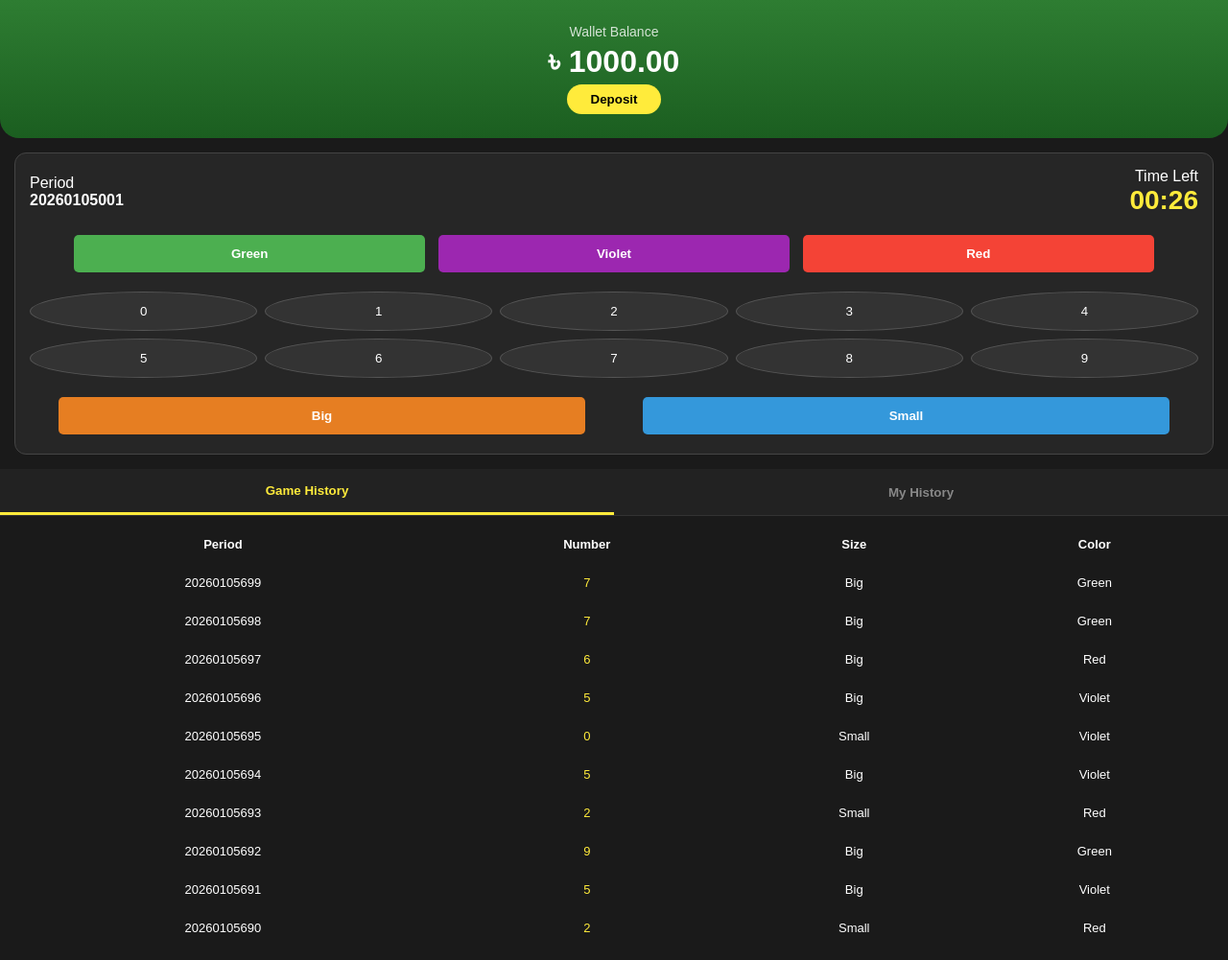
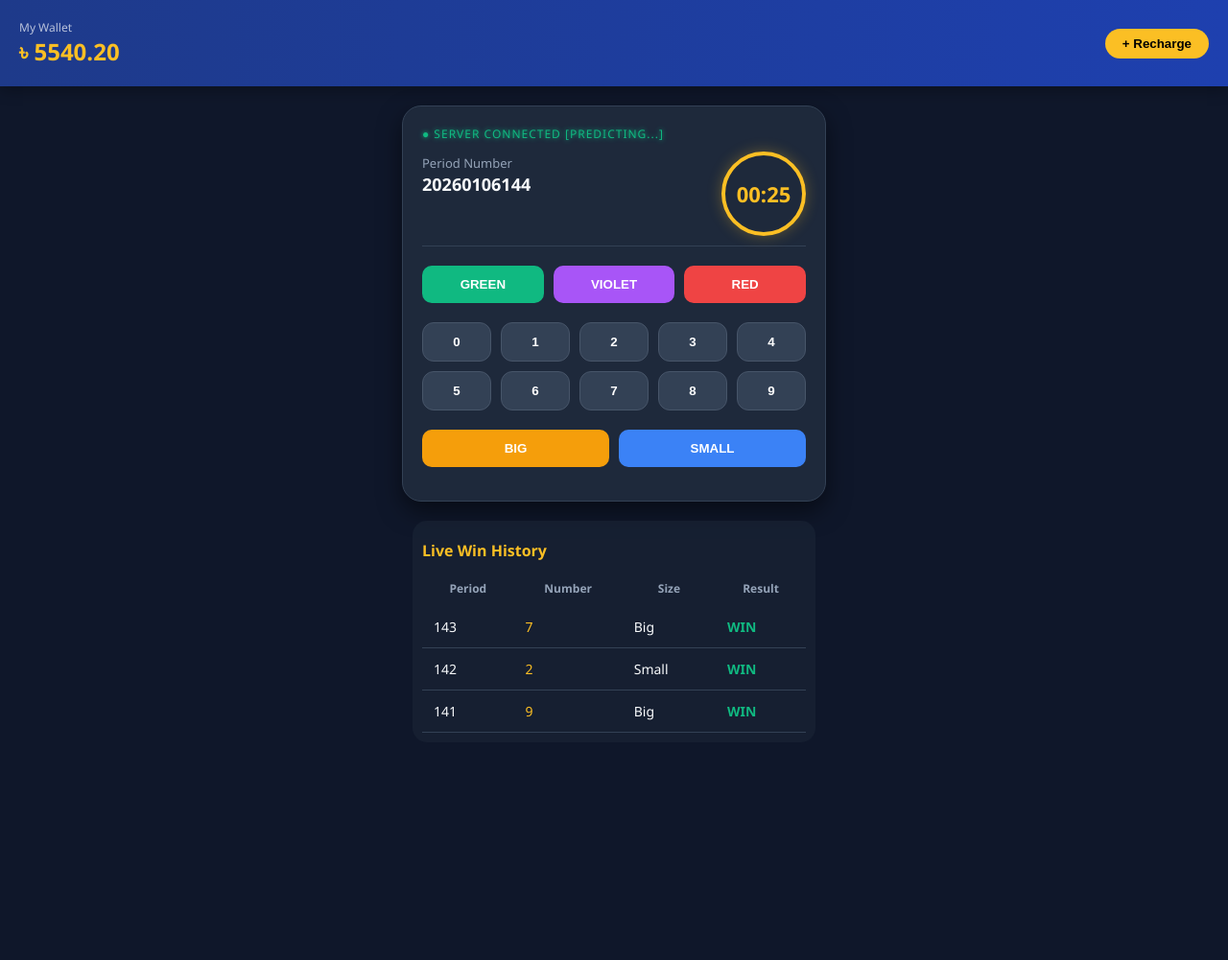
Before and after one commit to Safait2009/Wingo-demo-game-, a plain HTML site: page index.html in a window 1280 px wide. Shown: the whole page at 96% size. After the commit the page ends 800 px from the top, so only its background shows below. Drawn offline with Linux system fonts and the light colour scheme.

Commit message:
Update index.html

```diff
--- a/index.html
+++ b/index.html
@@ -3,190 +3,247 @@
 <head>
     <meta charset="UTF-8">
     <meta name="viewport" content="width=device-width, initial-scale=1.0">
-    <title>DK WIN - Live 24/7</title>
+    <title>Wingo Premium VIP - Safait</title>
     <style>
-        :root { --gold: #ffeb3b; --green: #4caf50; --red: #f44336; }
-        body { background: #1a1a1a; color: white; font-family: Arial, sans-serif; text-align: center; margin: 0; padding-bottom: 50px; }
-        .header { background: linear-gradient(180deg, #2e7d32, #1b5e20); padding: 25px; border-radius: 0 0 20px 20px; }
-        .balance-box { font-size: 32px; font-weight: bold; margin: 5px 0; }
-        .game-card { background: #262626; margin: 15px; padding: 15px; border-radius: 12px; border: 1px solid #444; }
-        .timer-val { font-size: 28px; font-weight: bold; color: var(--gold); }
-        .btn-opt { padding: 12px; border: none; border-radius: 5px; color: white; font-weight: bold; cursor: pointer; margin: 5px; width: 30%; }
-        .num-grid { display: grid; grid-template-columns: repeat(5, 1fr); gap: 8px; margin: 15px 0; }
-        .n-btn { background: #333; border: 1px solid #555; color: white; padding: 12px; border-radius: 50%; cursor: pointer; }
-        .tab-bar { display: flex; background: #222; margin-top: 15px; border-bottom: 1px solid #333; }
-        .tab-btn { flex: 1; padding: 15px; border: none; background: none; color: #888; font-weight: bold; cursor: pointer; }
-        .active-tab { color: var(--gold); border-bottom: 3px solid var(--gold); }
-        .tab-content { display: none; padding: 10px; }
-        .show { display: block; }
-        table { width: 100%; border-collapse: collapse; font-size: 13px; }
-        td, th { padding: 12px; border-bottom: 1px solid #1a1a1a; text-align: center; }
-        .status-succeed { color: var(--green); font-weight: bold; }
-        .status-failed { color: var(--red); font-weight: bold; }
-        .status-pending { color: orange; }
-        #betPopup { display: none; position: fixed; top: 50%; left: 50%; transform: translate(-50%, -50%); background: #333; padding: 25px; border-radius: 20px; border: 2px solid var(--green); width: 80%; z-index: 1000; }
-        input { width: 90%; padding: 12px; margin: 15px 0; border-radius: 8px; border: none; text-align: center; font-size: 18px; }
+        :root {
+            --bg-dark: #0f172a;
+            --card-bg: #1e293b;
+            --accent-gold: #fbbf24;
+            --neon-green: #10b981;
+            --neon-red: #ef4444;
+            --text-main: #f8fafc;
+        }
+
+        body {
+            background-color: var(--bg-dark);
+            color: var(--text-main);
+            font-family: 'Segoe UI', Roboto, Helvetica, Arial, sans-serif;
+            margin: 0;
+            display: flex;
+            flex-direction: column;
+            align-items: center;
+            min-height: 100vh;
+        }
+
+        /* Top Bar */
+        .top-nav {
+            width: 100%;
+            padding: 20px;
+            background: linear-gradient(90deg, #1e3a8a, #1e40af);
+            display: flex;
+            justify-content: space-between;
+            align-items: center;
+            box-sizing: border-box;
+            box-shadow: 0 4px 15px rgba(0,0,0,0.3);
+        }
+
+        .balance-container {
+            text-align: left;
+        }
+
+        .balance-amount {
+            font-size: 24px;
+            font-weight: 800;
+            color: var(--accent-gold);
+        }
+
+        .btn-deposit {
+            background: var(--accent-gold);
+            color: #000;
+            border: none;
+            padding: 8px 18px;
+            border-radius: 20px;
+            font-weight: bold;
+            cursor: pointer;
+        }
+
+        /* Game Card */
+        .main-card {
+            width: 92%;
+            max-width: 400px;
+            background: var(--card-bg);
+            margin-top: 20px;
+            border-radius: 20px;
+            padding: 20px;
+            box-shadow: 0 10px 25px rgba(0,0,0,0.5);
+            border: 1px solid #334155;
+        }
+
+        .game-header {
+            display: flex;
+            justify-content: space-between;
+            margin-bottom: 20px;
+            border-bottom: 1px solid #334155;
+            padding-bottom: 10px;
+        }
+
+        .timer-circle {
+            width: 80px;
+            height: 80px;
+            border: 4px solid var(--accent-gold);
+            border-radius: 50%;
+            display: flex;
+            align-items: center;
+            justify-content: center;
+            font-size: 22px;
+            font-weight: bold;
+            color: var(--accent-gold);
+            box-shadow: 0 0 15px rgba(251, 191, 36, 0.3);
+        }
+
+        /* Betting Grid */
+        .color-row {
+            display: flex;
+            justify-content: space-between;
+            gap: 10px;
+            margin-bottom: 15px;
+        }
+
+        .btn-color {
+            flex: 1;
+            padding: 12px;
+            border: none;
+            border-radius: 10px;
+            font-weight: bold;
+            color: white;
+            cursor: pointer;
+            text-transform: uppercase;
+        }
+
+        .num-grid {
+            display: grid;
+            grid-template-columns: repeat(5, 1fr);
+            gap: 10px;
+            margin: 20px 0;
+        }
+
+        .num-btn {
+            background: #334155;
+            border: 1px solid #475569;
+            color: white;
+            padding: 12px 0;
+            border-radius: 12px;
+            font-weight: bold;
+            transition: 0.3s;
+        }
+
+        .num-btn:hover {
+            background: var(--accent-gold);
+            color: black;
+        }
+
+        /* Prediction Tag (Hacker Mode) */
+        .hacker-status {
+            font-size: 12px;
+            color: var(--neon-green);
+            margin-bottom: 10px;
+            letter-spacing: 1px;
+            text-shadow: 0 0 5px var(--neon-green);
+        }
+
+        /* History Table */
+        .history-section {
+            width: 92%;
+            max-width: 400px;
+            margin-top: 20px;
+            background: #1e293b77;
+            border-radius: 15px;
+            padding: 10px;
+        }
+
+        table {
+            width: 100%;
+            border-collapse: collapse;
+        }
+
+        th {
+            color: #94a3b8;
+            font-size: 12px;
+            padding: 10px;
+            text-align: center;
+        }
+
+        td {
+            padding: 12px;
+            border-bottom: 1px solid #334155;
+            font-size: 14px;
+        }
+
+        .win-tag { color: var(--neon-green); font-weight: bold; }
+
     </style>
 </head>
-<body onload="initGame()">
+<body>
 
-    <div class="header">
-        <div style="font-size: 14px; opacity: 0.8;">Wallet Balance</div>
-        <div class="balance-box">৳ <span id="balance">1000.00</span></div>
-        <button onclick="deposit()" style="background:var(--gold); border:none; padding:8px 25px; border-radius:20px; font-weight:bold; cursor:pointer;">Deposit</button>
+    <div class="top-nav">
+        <div class="balance-container">
+            <div style="font-size: 12px; opacity: 0.7;">My Wallet</div>
+            <div class="balance-amount">৳ <span id="balance">5540.20</span></div>
+        </div>
+        <button class="btn-deposit">+ Recharge</button>
     </div>
 
-    <div class="game-card">
-        <div style="display: flex; justify-content: space-between; align-items: center;">
-            <div style="text-align:left;">Period<br><b id="period">20260105001</b></div>
-            <div style="text-align:right;">Time Left<br><span id="timer" class="timer-val">00:30</span></div>
+    <div class="main-card">
+        <div class="hacker-status">● SERVER CONNECTED [PREDICTING...]</div>
+
+        <div class="game-header">
+            <div style="text-align: left;">
+                <span style="font-size: 13px; color: #94a3b8;">Period Number</span><br>
+                <b id="period" style="font-size: 18px;">20260106144</b>
+            </div>
+            <div class="timer-circle" id="timer">00:25</div>
         </div>
-        <div style="margin: 15px 0;">
-            <button class="btn-opt" style="background:var(--green)" onclick="openBet('Green')">Green</button>
-            <button class="btn-opt" style="background:#9c27b0" onclick="openBet('Violet')">Violet</button>
-            <button class="btn-opt" style="background:var(--red)" onclick="openBet('Red')">Red</button>
+
+        <div class="color-row">
+            <button class="btn-color" style="background: var(--neon-green);">Green</button>
+            <button class="btn-color" style="background: #a855f7;">Violet</button>
+            <button class="btn-color" style="background: var(--neon-red);">Red</button>
         </div>
-        <div class="num-grid" id="grid"></div>
-        <div style="display: flex; justify-content: space-around;">
-            <button class="btn-opt" style="background:#e67e22; width:45%" onclick="openBet('Big')">Big</button>
-            <button class="btn-opt" style="background:#3498db; width:45%" onclick="openBet('Small')">Small</button>
+
+        <div class="num-grid" id="numGrid"></div>
+
+        <div class="color-row">
+            <button class="btn-color" style="background: #f59e0b; flex: 1.5;">Big</button>
+            <button class="btn-color" style="background: #3b82f6; flex: 1.5;">Small</button>
         </div>
     </div>
 
-    <div class="tab-bar">
-        <button class="tab-btn active-tab" id="t1" onclick="switchTab('market', 't1')">Game History</button>
-        <button class="tab-btn" id="t2" onclick="switchTab('user', 't2')">My History</button>
-    </div>
-
-    <div id="market" class="tab-content show">
+    <div class="history-section">
+        <h4 style="margin: 10px 0; color: var(--accent-gold);">Live Win History</h4>
         <table>
-            <thead><tr><th>Period</th><th>Number</th><th>Size</th><th>Color</th></tr></thead>
-            <tbody id="marketBody"></tbody>
+            <thead>
+                <tr><th>Period</th><th>Number</th><th>Size</th><th>Result</th></tr>
+            </thead>
+            <tbody id="historyBody">
+                </tbody>
         </table>
     </div>
 
-    <div id="user" class="tab-content">
-        <table>
-            <thead><tr><th>Period</th><th>Select</th><th>Amount</th><th>Status</th></tr></thead>
-            <tbody id="userBody"></tbody>
-        </table>
-    </div>
-
-    <div id="betPopup">
-        <h3 id="popTitle" style="margin:0; color:var(--gold);">Bet</h3>
-        <input type="number" id="betAmt" value="100">
-        <div style="display:flex; justify-content:space-between;">
-            <button class="btn-opt" style="background:#555; width:45%" onclick="closePopup()">Cancel</button>
-            <button class="btn-opt" style="background:var(--green); width:45%" onclick="confirmBet()">Confirm</button>
-        </div>
-    </div>
-
     <script>
-        let balance = 1000.00;
-        let timeLeft = 30;
-        let currentPeriod = 20260105700; // বর্তমান পিরিয়ড
-        let marketHistory = [];
-        let myBets = [];
-        let selection = null;
-
-        function initGame() {
-            // ১. পেজ খোলার সাথে সাথে ১০টি ডামি রেজাল্ট আগে থেকেই তৈরি করা
-            for(let i=10; i>0; i--) {
-                addHistoryEntry(currentPeriod - i);
-            }
-            // ২. নম্বর গ্রিড তৈরি
-            for(let i=0; i<=9; i++) {
-                document.getElementById('grid').innerHTML += `<button class="n-btn" onclick="openBet(${i})">${i}</button>`;
-            }
-            render();
-            startTimer();
+        // Number grid generator
+        const grid = document.getElementById('numGrid');
+        for(let i=0; i<=9; i++) {
+            grid.innerHTML += `<button class="num-btn">${i}</button>`;
         }
 
-        function addHistoryEntry(pId) {
-            let n = Math.floor(Math.random() * 10);
-            let s = n >= 5 ? "Big" : "Small";
-            let c = (n % 2 === 0) ? "Red" : "Green";
-            if(n === 0 || n === 5) c = "Violet";
-            marketHistory.unshift({ p: pId, n: n, s: s, c: c });
-        }
+        // Demo History Data
+        const historyBody = document.getElementById('historyBody');
+        const demoData = [
+            {p: '143', n: '7', s: 'Big', r: 'WIN'},
+            {p: '142', n: '2', s: 'Small', r: 'WIN'},
+            {p: '141', n: '9', s: 'Big', r: 'WIN'}
+        ];
 
-        function startTimer() {
-            setInterval(() => {
-                if (timeLeft <= 0) {
-                    let winNum = Math.floor(Math.random() * 10);
-                    let winSize = winNum >= 5 ? "Big" : "Small";
-                    let winColor = (winNum % 2 === 0) ? "Red" : "Green";
-                    if(winNum === 0 || winNum === 5) winColor = "Violet";
-
-                    // নতুন রেজাল্ট যোগ করা
-                    marketHistory.unshift({ p: currentPeriod, n: winNum, s: winSize, c: winColor });
-
-                    // বেট চেক করা
-                    myBets.forEach(bet => {
-                        if(bet.p === currentPeriod && bet.status === 'Pending') {
-                            let isWin = (bet.sel === winNum || bet.sel === winSize || bet.sel === winColor);
-                            if(isWin) { bet.status = 'Succeed'; balance += (bet.amt * 1.9); }
-                            else { bet.status = 'Failed'; }
-                        }
-                    });
-
-                    currentPeriod++;
-                    document.getElementById('period').innerText = currentPeriod;
-                    timeLeft = 30;
-                    render();
-                }
-                document.getElementById('timer').innerText = "00:" + (timeLeft < 10 ? "0" + timeLeft : timeLeft);
-                timeLeft--;
-            }, 1000);
-        }
-
-        function render() {
-            document.getElementById('balance').innerText = balance.toFixed(2);
-            // মার্কেট টেবিল (আগের ১০টি নম্বর সব সময় থাকবে)
-            let mHtml = "";
-            marketHistory.slice(0, 10).forEach(r => {
-                mHtml += `<tr><td>${r.p}</td><td style="color:var(--gold)">${r.n}</td><td>${r.s}</td><td>${r.c}</td></tr>`;
-            });
-            document.getElementById('marketBody').innerHTML = mHtml;
-
-            // মাই বেট টেবিল
-            let uHtml = "";
-            myBets.forEach(b => {
-                uHtml += `<tr><td>${b.p}</td><td>${b.sel}</td><td>৳${b.amt}</td><td class="status-${b.status.toLowerCase()}">${b.status}</td></tr>`;
-            });
-            document.getElementById('userBody').innerHTML = uHtml;
-        }
-
-        function openBet(type) {
-            if(timeLeft <= 5) return alert("Round ending soon!");
-            selection = type;
-            document.getElementById('popTitle').innerText = "Bet on: " + type;
-            document.getElementById('betPopup').style.display = 'block';
-        }
-
-        function closePopup() { document.getElementById('betPopup').style.display = 'none'; }
-
-        function confirmBet() {
-            let amt = parseFloat(document.getElementById('betAmt').value);
-            if(amt > 0 && amt <= balance) {
-                balance -= amt;
-                myBets.unshift({ p: currentPeriod, sel: selection, amt: amt, status: 'Pending' });
-                render();
-                closePopup();
-            } else { alert("Error!"); }
-        }
-
-        function switchTab(id, btn) {
-            document.querySelectorAll('.tab-content').forEach(t => t.classList.remove('show'));
-            document.querySelectorAll('.tab-btn').forEach(b => b.classList.remove('active-tab'));
-            document.getElementById(id).classList.add('show');
-            document.getElementById(btn).classList.add('active-tab');
-        }
-
-        function deposit() {
-            let a = prompt("Deposit Demo Amount:", "5000");
-            if(a) { balance += parseFloat(a); render(); }
-        }
+        demoData.forEach(item => {
+            historyBody.innerHTML += `
+                <tr>
+                    <td>${item.p}</td>
+                    <td style="color:var(--accent-gold)">${item.n}</td>
+                    <td>${item.s}</td>
+                    <td class="win-tag">${item.r}</td>
+                </tr>
+            `;
+        });
     </script>
 </body>
 </html>
```
